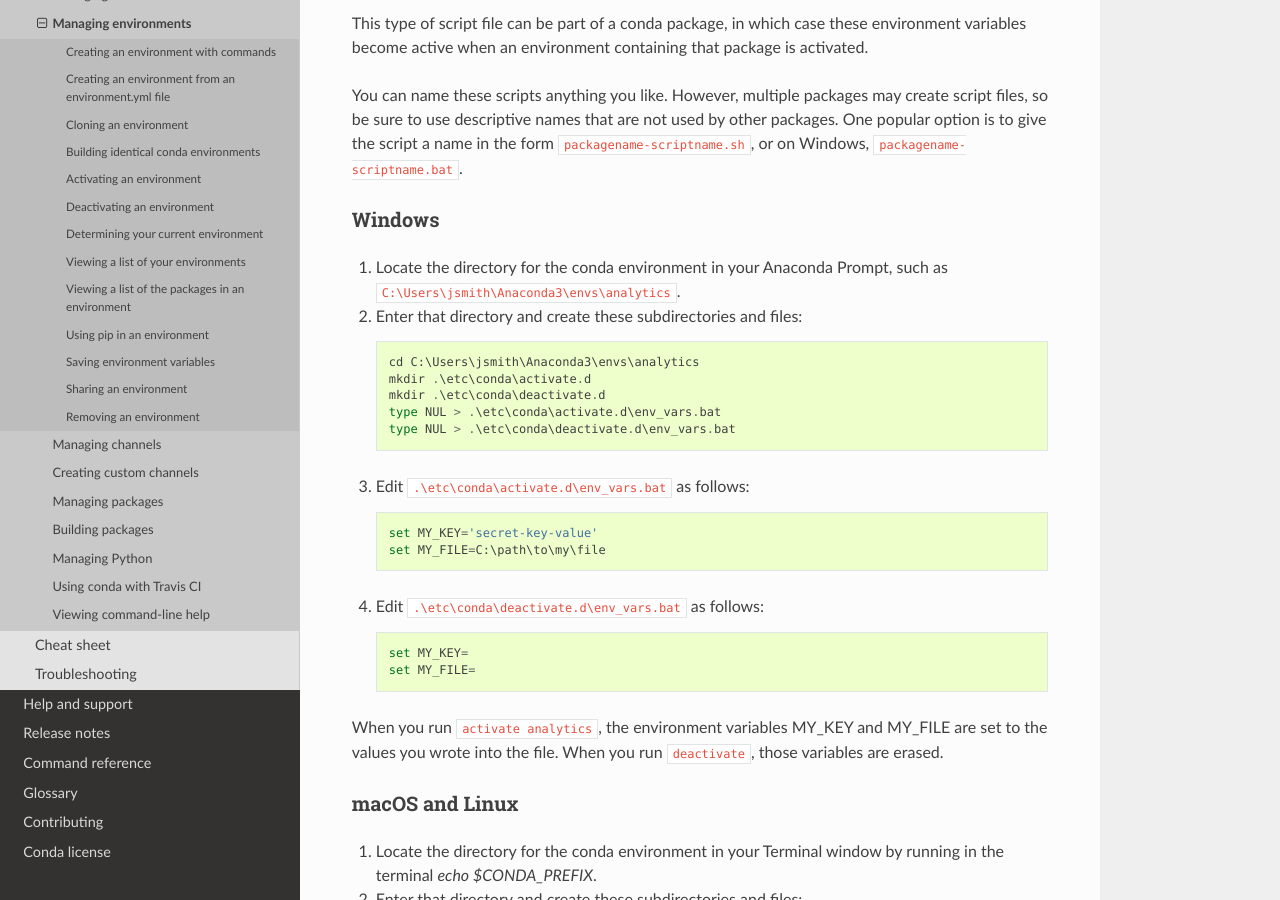
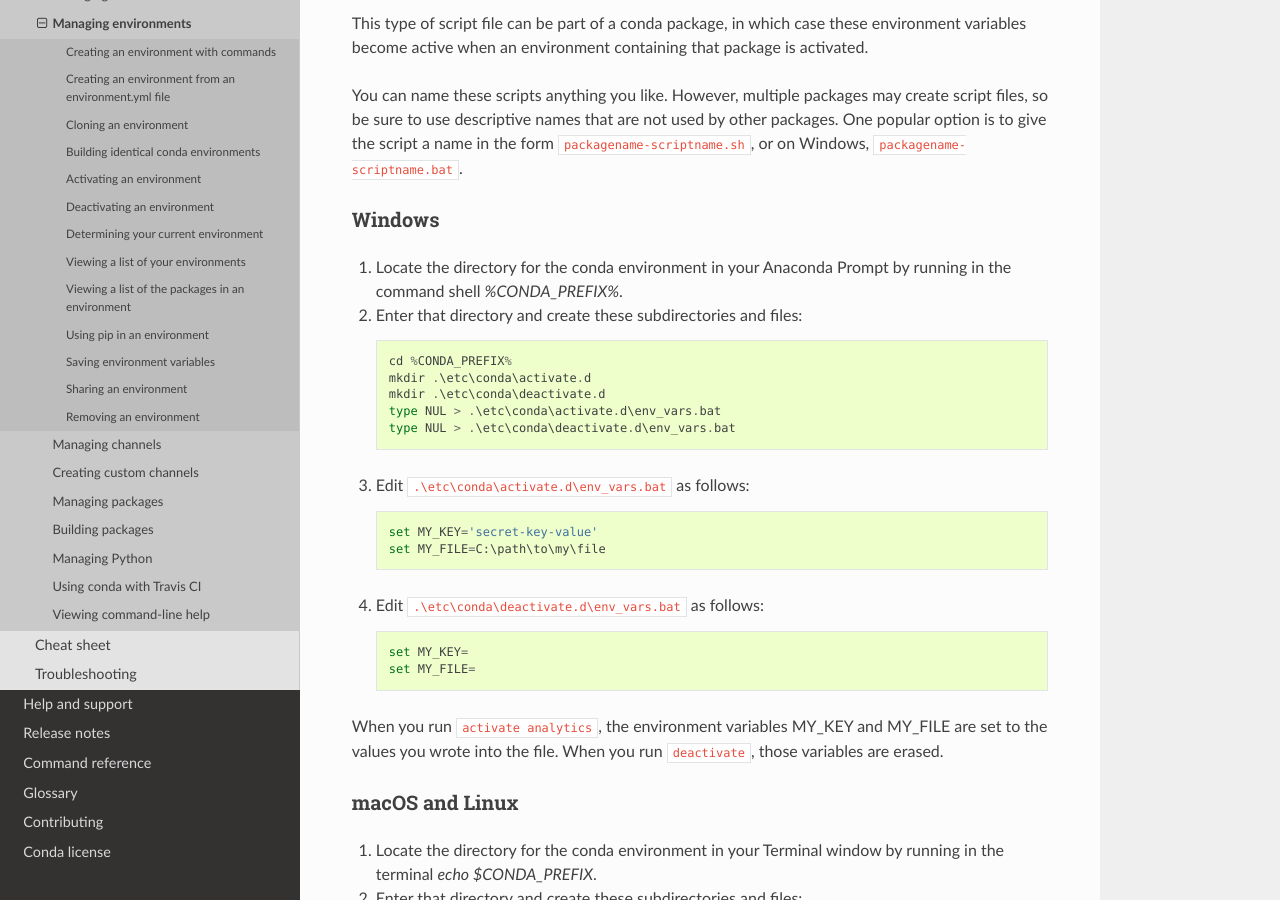
Before and after one commit to conda/conda-docs, a Sphinx documentation site: the page built from docs/source/user-guide/tasks/manage-environments.rst, in a window 1280 px wide and 900 px high, scrolled down 6773 px. Built offline with Sphinx 7.4.7 and the Read the Docs theme 2.0.0, drawn with Linux system fonts in a browser that asks for light colours.

Commit message:
Attempted to also change for Windows
Based on this StackOverflow answer: https://stackoverflow.com/questions/18813717/how-to-initialize-a-variable-in-windows-command-shell-and-echo-it

```diff
--- a/docs/source/user-guide/tasks/manage-environments.rst
+++ b/docs/source/user-guide/tasks/manage-environments.rst
@@ -382,12 +382,12 @@ Windows
 -------
 
 #. Locate the directory for the conda environment in your
-   Anaconda Prompt, such as ``C:\Users\jsmith\Anaconda3\envs\analytics``.
+   Anaconda Prompt by running in the command shell `%CONDA_PREFIX%`.
 
 #. Enter that directory and create these subdirectories and
    files::
 
-    cd C:\Users\jsmith\Anaconda3\envs\analytics
+    cd %CONDA_PREFIX%
     mkdir .\etc\conda\activate.d
     mkdir .\etc\conda\deactivate.d
     type NUL > .\etc\conda\activate.d\env_vars.bat
```
